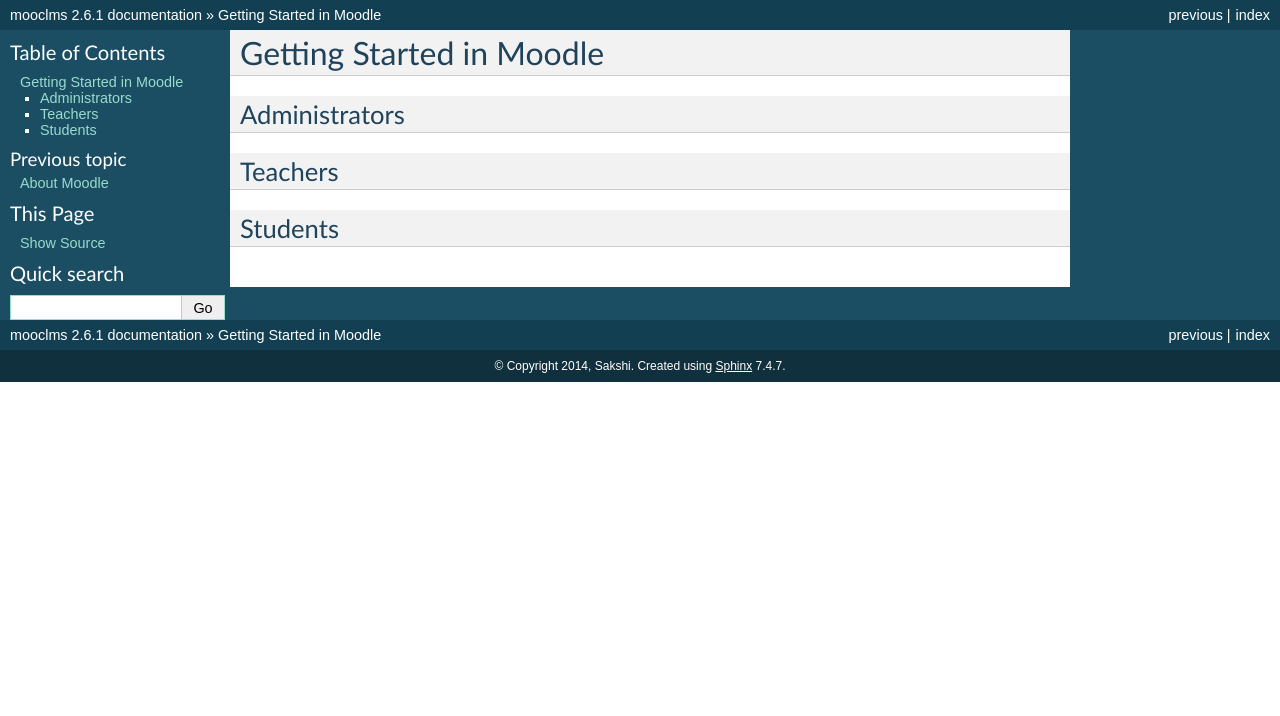
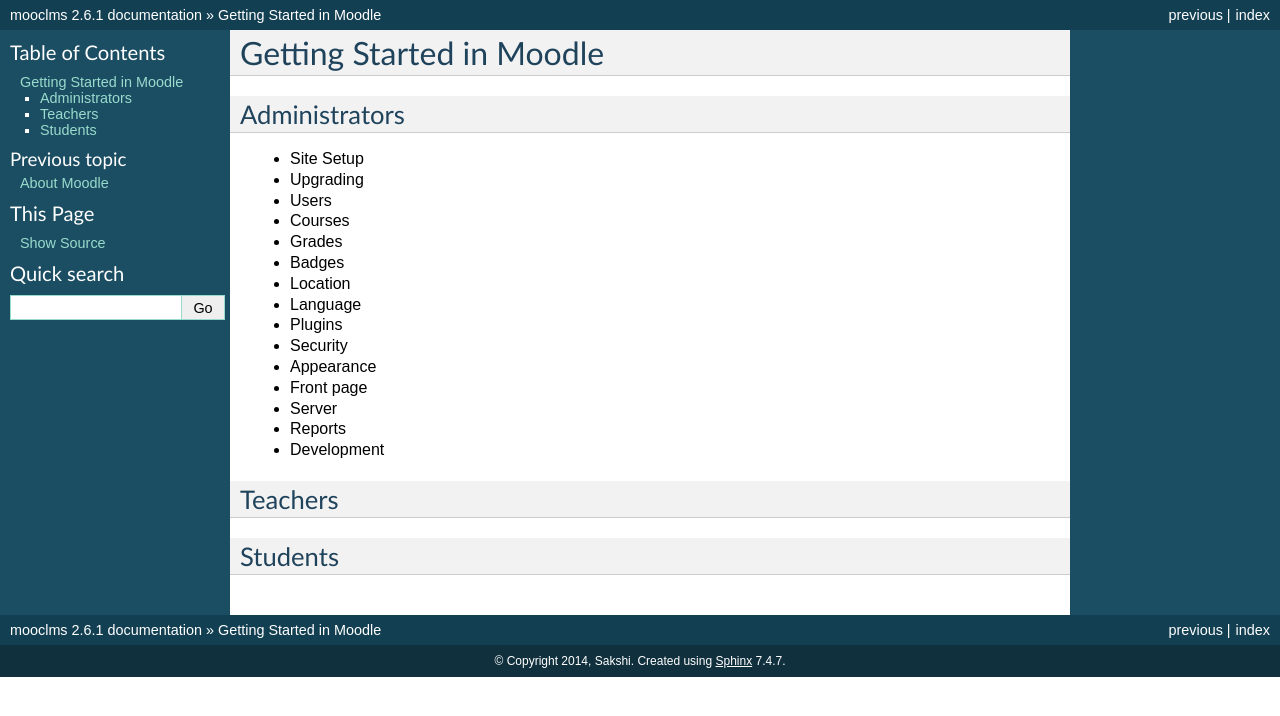
Before and after one commit to christiansteier/mooclms, a Sphinx documentation site: the page built from docs/source/getting_started.rst, in a window 1280 px wide. Shown: the top 716 px of the page. Built offline with Sphinx 7.4.7, drawn with Linux system fonts in a browser that asks for light colours; pages that are not in the unit, such as notebooks, are missing from menus.

Commit message:
Update getting_started.rst

```diff
--- a/docs/source/getting_started.rst
+++ b/docs/source/getting_started.rst
@@ -3,6 +3,21 @@
 
 Administrators
 ---------------
+* Site Setup
+* Upgrading
+* Users
+* Courses
+* Grades
+* Badges
+* Location
+* Language
+* Plugins
+* Security
+* Appearance
+* Front page
+* Server
+* Reports
+* Development
 
 Teachers
 ---------
```
